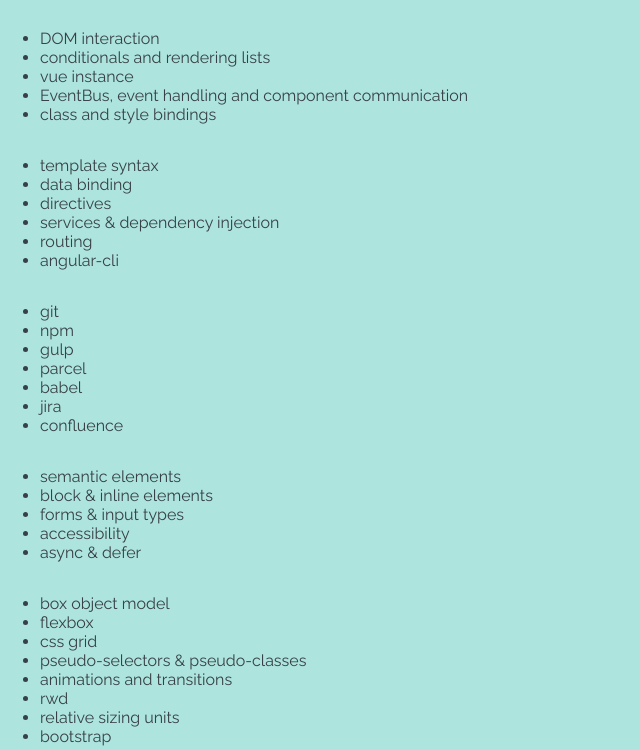
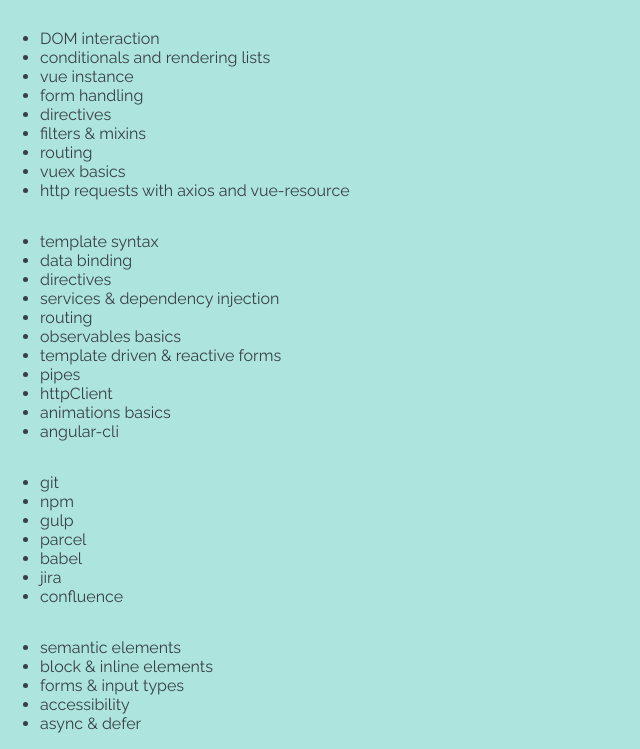
Before and after one commit to alekpentchev/site-portfolio, a website: page src/index.html in a window 1280 px wide. Shown: the part 2533-3282 px from the top of the page, without its empty margins (0-640 px from the left). Drawn offline with nearby package versions, Linux system fonts and the light colour scheme; files that its build step writes are made by us from their sources; a script that the page names is missing.

Commit message:
Skills update
Updated skills set for Vue and Angular and what I am currently doing (finished Vue course on Udemy)

```diff
--- a/src/index.html
+++ b/src/index.html
@@ -100,8 +100,12 @@
           <li>DOM interaction</li>
           <li>conditionals and rendering lists</li>
           <li>vue instance</li>
-          <li>EventBus, event handling and component communication</li>
-          <li>class and style bindings</li>
+          <li>form handling</li>
+          <li>directives</li>
+          <li>filters & mixins</li>
+          <li>routing</li>
+          <li>vuex basics</li>
+          <li>http requests with axios and vue-resource</li>
         </ul>
       </div>
 
@@ -112,6 +116,11 @@
           <li>directives</li>
           <li>services & dependency injection</li>
           <li>routing</li>
+          <li>observables basics</li>
+          <li>template driven & reactive forms</li>
+          <li>pipes</li>
+          <li>httpClient</li>
+          <li>animations basics</li>
           <li>angular-cli</li>
         </ul>
       </div>
@@ -192,8 +201,7 @@
               <img class="front-img" src="img/vue-small.png" alt="">
             </div>
             <div class="card-back back-1">
-              <!-- <a href="https://alekpentchev.github.io/monster-slayer/index.html">live</a> -->
-              <!-- <hr> -->
+              <a href="https://alekpentchev.github.io/vue-browse-countries/index.html">live</a>
               <a href="https://github.com/alekpentchev/vue-browse-countries" target="_blank">repo</a>
             </div>
           </div>
@@ -239,8 +247,7 @@
         <h3>What I am currently doing?</h3>
         <ul>
           <li>full-time front-end dev job</li>
-          <li>vue udemy course (Max Schwarzmüller)</li>
-          <li>react udemy course (Max Schwarzmüller)</li>
+          <li>angular 5 udemy course (Max Schwarzmüller)</li>
         </ul>
       </div>
 
```
Also changed, not shown: 1 other file.
